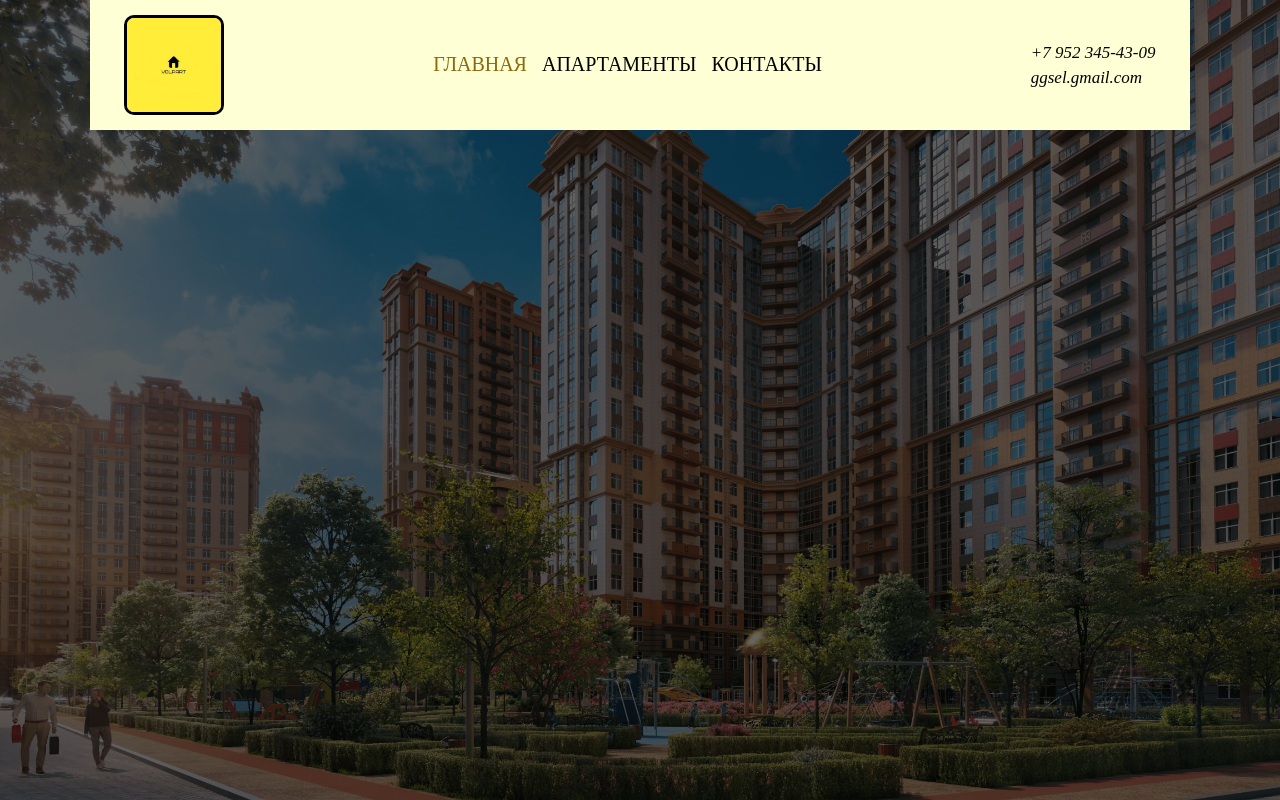
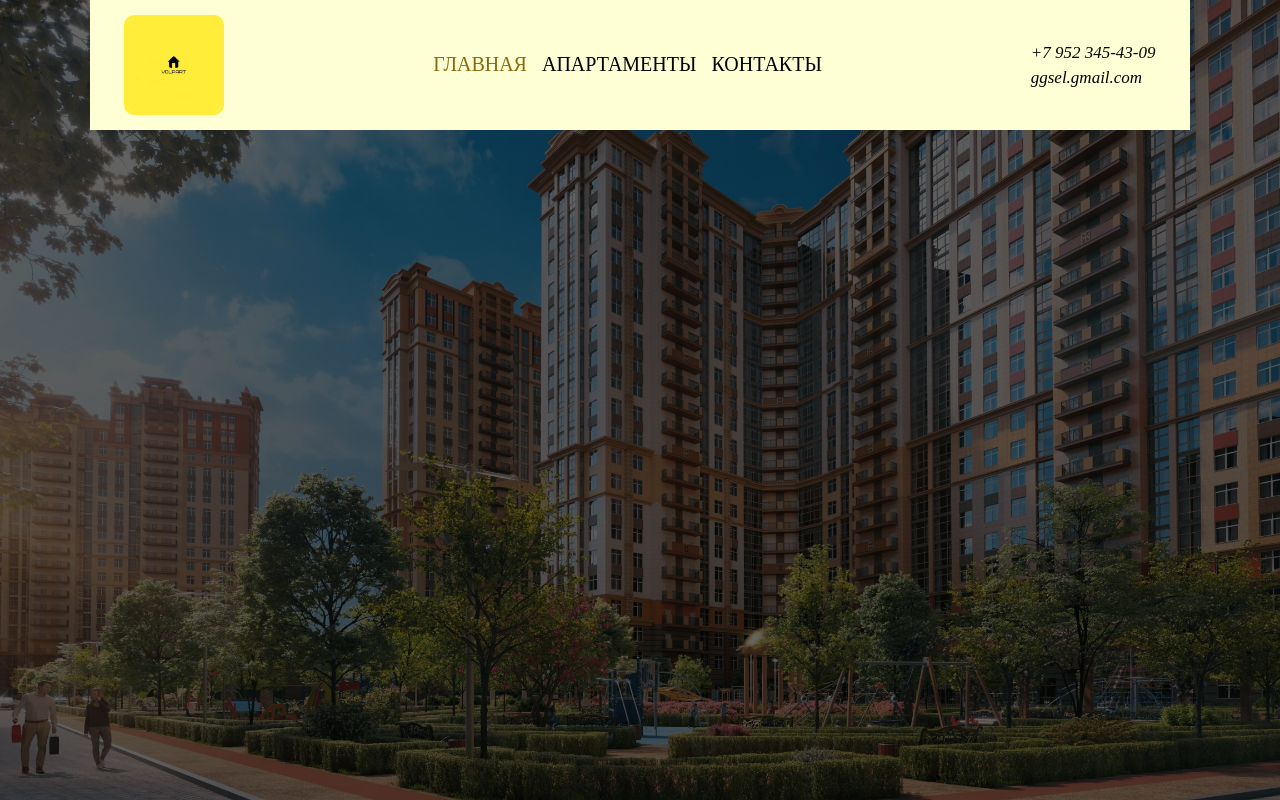
Before and after one commit to Daniil0131/volpart2, a website built with Vite: page volpart/index.html in a window 1280 px wide. In both pictures the pointer is over the picture 174 px from the left and 65 px from the top of the page. Built offline with nearby package versions, Linux system fonts and the light colour scheme.

Commit message:
Проверка дизайна

```diff
--- a/volpart/src/styles/style.css
+++ b/volpart/src/styles/style.css
@@ -19,6 +19,10 @@ body {
   	width: 100px;
 	border-radius: 10%;
 	border: 3px solid black;
+	transition: border 0.5s ease;
+}
+.header_logo-image:hover {
+	border-color:#ffed39;
 }
 .header_list {
 	display: flex;
```
